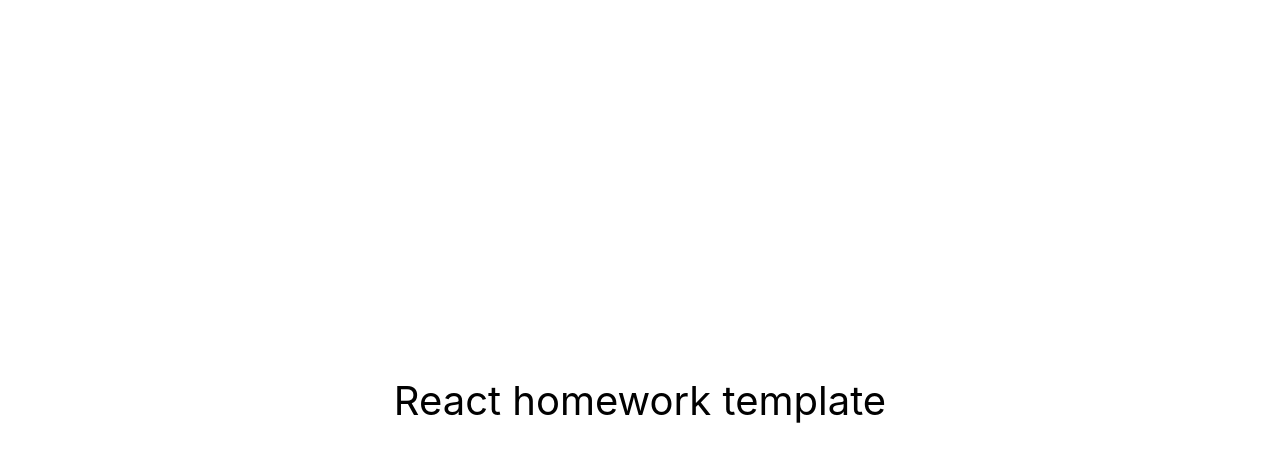
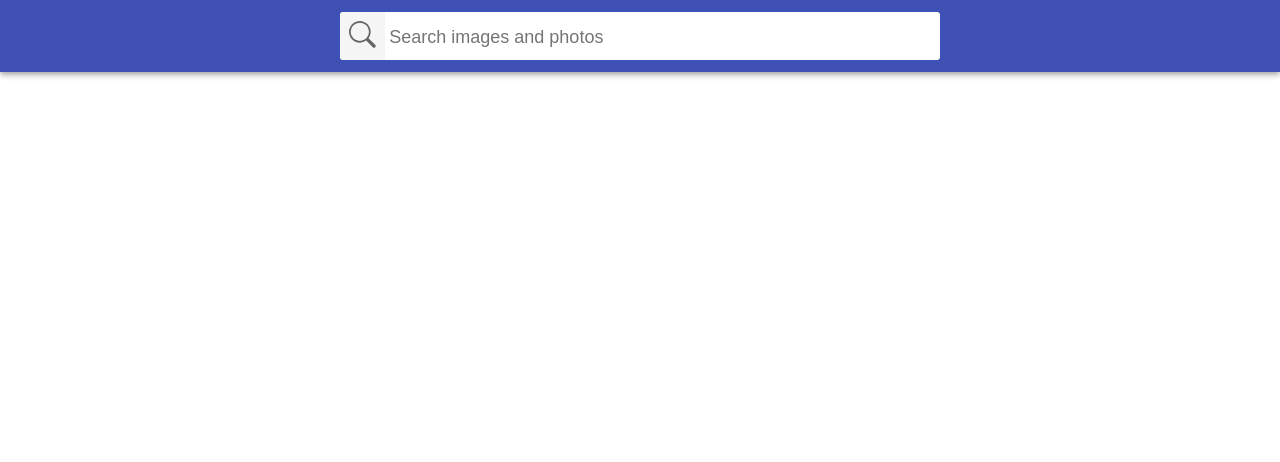
Before and after one commit to PoliukhovychAnna/goit-react-hw-03-image-finder, a React (Create React App) app: page / in a window 1280 px wide. Shown: the top 462 px of the page. Built offline with nearby package versions, Linux system fonts and the light colour scheme.

Commit message:
axios trouble

```diff
--- a/package.json
+++ b/package.json
@@ -7,8 +7,10 @@
     "@testing-library/jest-dom": "^5.16.3",
     "@testing-library/react": "^12.1.4",
     "@testing-library/user-event": "^13.5.0",
+    "axios": "^1.4.0",
     "react": "^18.1.0",
     "react-dom": "^18.1.0",
+    "react-icons": "^4.10.1",
     "react-scripts": "5.0.1",
     "web-vitals": "^2.1.3"
   },
--- /dev/null
+++ b/src/api.js
@@ -0,0 +1,35 @@
+import axios from "axios"
+
+// const lala = ' https: //pixabay.com/api/?q=cat&page=1&key=your_key&image_type=photo&orientation=horizontal&per_page=12'
+
+// axios.defaults.baseURL = 'https: //pixabay.com/api/';
+// axios.defaults.headers.common['x-api-key'] = '36097908-8b74f3252a1456be0d804a847';
+
+const URL = 'https: //pixabay.com/api/';
+const API_KEY = '36097908-8b74f3252a1456be0d804a847';
+
+
+
+export const getPictures = async (value) => {
+    let page = 1;
+    let per_page = 12;
+    console.log(value);
+try {
+  const response = await axios.get(
+      URL, {
+      params: {
+          key: API_KEY,
+          q: value,
+          image_type: 'photo',
+          orientation: 'horizontal',
+          safesearch: true,
+          page: page,
+          per_page: per_page,
+      },
+  });
+    console.log(response);
+    return response.data
+} catch (error) {
+  console.error(error);
+}
+}
--- a/src/components/App.jsx
+++ b/src/components/App.jsx
@@ -1,16 +1,66 @@
-export const App = () => {
-  return (
-    <div
-      style={{
-        height: '100vh',
-        display: 'flex',
-        justifyContent: 'center',
-        alignItems: 'center',
-        fontSize: 40,
-        color: '#010101'
-      }}
-    >
-      React homework template
-    </div>
-  );
-};
+import { Component } from "react"
+import { Searchbar } from "./Searchbar/Searchbar"
+import { ImageGallery } from "./ImageGallery/ImageGallery"
+
+
+export class App extends Component {
+  state = {
+  searchValue:'',
+  };
+
+
+  handleSearch = (value) => {
+  this.setState({searchValue:value})
+}
+
+
+
+
+
+
+
+
+  // getPictures = async(value) => {
+  //   const response = await axios.get(refs.URL, {
+  //     params: {
+  //       key: refs.API_KEY,
+  //           q: value,
+  //           image_type: 'photo',
+  //           orientation: 'horizontal',
+  //           safesearch: true,
+  //           page: this.state.page,
+  //           per_page: this.state.per_page,
+  //     },
+  //   })
+  //   console.log(response);
+  // return response
+  //   }
+
+    render() {
+
+    return (
+      <>
+        <Searchbar onSubmit={this.handleSearch} />
+        <ImageGallery valueToSearch={this.state.searchValue} />
+      </>
+    );
+  }
+}
+
+// async function getPictures() {
+//   try {
+//     const response = await axios.get(URL, {
+//       params: {
+//         key: this.API_KEY,
+//         q: value,
+//         image_type: 'photo',
+//         orientation: 'horizontal',
+//         safesearch: true,
+//         page: this.page,
+//         per_page: this.per_page,
+//       },
+//     });
+//   } catch (error) {
+//     console.error(error);
+//   }
+// }
--- /dev/null
+++ b/src/components/Button/Button.jsx
@@ -0,0 +1,3 @@
+export const Button = () => (
+    <></>
+)
--- /dev/null
+++ b/src/components/ImageGallery/ImageGallery.jsx
@@ -0,0 +1,22 @@
+import { Component } from "react";
+import { getPictures }  from 'api';
+
+export class ImageGallery extends Component {
+  state = {
+
+  }
+
+  componentDidUpdate(prevProps, prevState) {
+    if (prevProps.valueToSearch !== this.props.valueToSearch) {
+      getPictures(this.props.valueToSearch).then(
+        resp => console.log(resp)
+      );
+
+      }
+    }
+  render() {
+    return (
+      <ul className="gallery">{/* <!-- Набір <li> із зображеннями --> */}</ul>
+    );
+    }
+}
--- /dev/null
+++ b/src/components/ImageGalleryItem/ImageGalleryItem.jsx
@@ -0,0 +1,5 @@
+export const ImageGalleryItem = () => (
+  <li class="gallery-item">
+    <img src="" alt="" />
+  </li>
+);
--- /dev/null
+++ b/src/components/Loader/Loader.jsx
@@ -0,0 +1,3 @@
+export const Loader = () => (
+    <></>
+)
--- /dev/null
+++ b/src/components/Searchbar/Searchbar.jsx
@@ -0,0 +1,46 @@
+import { Component } from 'react';
+import { BsSearch } from 'react-icons/bs';
+
+
+export class Searchbar extends Component {
+  state = {
+    value: '',
+    };
+
+
+    handleSubmit = (e) => {
+        e.preventDefault()
+        const value = { value: this.state.value};
+
+        this.props.onSubmit(value)
+        this.setState({ value: ''});
+    };
+
+    handleChange = ({target:{value}}) => {
+        this.setState({value})
+    }
+
+    render() {
+    return (
+      <header className="Searchbar">
+        <form className="SearchForm" onSubmit={this.handleSubmit}>
+          <button type="submit" className="SearchForm-button">
+            <BsSearch size="2em" />
+            <span className="SearchForm-button-label">Search</span>
+          </button>
+
+          <input
+            className="SearchForm-input "
+                    type="text"
+                    value={this.state.value}
+                    onChange={this.handleChange}
+            autoComplete="off"
+            autoFocus
+            placeholder="Search images and photos"
+          />
+        </form>
+      </header>
+    );
+    }
+
+};
--- a/src/index.js
+++ b/src/index.js
@@ -2,6 +2,7 @@
 import ReactDOM from 'react-dom/client';
 import { App } from 'components/App';
 import './index.css';
+import './styles.css'
 
 ReactDOM.createRoot(document.getElementById('root')).render(
   <React.StrictMode>
--- /dev/null
+++ b/src/styles.css
@@ -0,0 +1,205 @@
+html {
+  box-sizing: border-box;
+  width: 100vw;
+  overflow-x: hidden;
+}
+
+*,
+*::before,
+*::after {
+  box-sizing: inherit;
+}
+
+body {
+  margin: 0;
+  font-family: -apple-system, BlinkMacSystemFont, 'Segoe UI', Roboto,
+    Oxygen-Sans, Ubuntu, Cantarell, 'Helvetica Neue', sans-serif;
+  color: #212121;
+  background-color: #fff;
+  -webkit-font-smoothing: antialiased;
+  -moz-osx-font-smoothing: grayscale;
+}
+
+img {
+  display: block;
+  max-width: 100%;
+  height: auto;
+}
+
+/*
+ * Стили компонента App
+ */
+.App {
+  display: grid;
+  grid-template-columns: 1fr;
+  grid-gap: 16px;
+  padding-bottom: 24px;
+}
+
+/*
+ * Стили компонента Searchbar
+ */
+.Searchbar {
+  top: 0;
+  left: 0;
+  position: sticky;
+  z-index: 1100;
+  display: flex;
+  justify-content: center;
+  align-items: center;
+  min-height: 64px;
+  padding-right: 24px;
+  padding-left: 24px;
+  padding-top: 12px;
+  padding-bottom: 12px;
+  color: #fff;
+  background-color: #3f51b5;
+  box-shadow: 0px 2px 4px -1px rgba(0, 0, 0, 0.2),
+    0px 4px 5px 0px rgba(0, 0, 0, 0.14), 0px 1px 10px 0px rgba(0, 0, 0, 0.12);
+}
+
+/*
+ * Стили компонента SearchForm
+ */
+.SearchForm {
+  display: flex;
+  align-items: center;
+  width: 100%;
+  max-width: 600px;
+  background-color: #fff;
+  border-radius: 3px;
+  overflow: hidden;
+}
+
+.SearchForm-button {
+  display: inline-block;
+  width: 48px;
+  height: 48px;
+  border: 0;
+  background-size: 40%;
+  background-repeat: no-repeat;
+  background-position: center;
+  opacity: 0.6;
+  transition: opacity 250ms cubic-bezier(0.4, 0, 0.2, 1);
+  cursor: pointer;
+  outline: none;
+}
+
+.SearchForm-button:hover {
+  opacity: 1;
+}
+
+.SearchForm-button-label {
+  position: absolute;
+  width: 1px;
+  height: 1px;
+  padding: 0;
+  overflow: hidden;
+  clip: rect(0, 0, 0, 0);
+  white-space: nowrap;
+  clip-path: inset(50%);
+  border: 0;
+}
+
+.SearchForm-input {
+  display: inline-block;
+  width: 100%;
+  font-size: 20px;
+  border: none;
+  outline: none;
+  padding-left: 4px;
+  padding-right: 4px;
+}
+
+.SearchForm-input::placeholder {
+  font: inherit;
+  font-size: 18px;
+}
+
+/*
+ * Стили компонента ImageGallery
+ */
+.ImageGallery {
+  display: grid;
+  max-width: calc(100vw - 48px);
+  grid-template-columns: repeat(auto-fill, minmax(320px, 1fr));
+  grid-gap: 16px;
+  margin-top: 0;
+  margin-bottom: 0;
+  padding: 0;
+  list-style: none;
+  margin-left: auto;
+  margin-right: auto;
+}
+
+/*
+ * Стили компонента ImageGalleryItem
+ */
+.ImageGalleryItem {
+  border-radius: 2px;
+  box-shadow: 0px 1px 3px 0px rgba(0, 0, 0, 0.2),
+    0px 1px 1px 0px rgba(0, 0, 0, 0.14), 0px 2px 1px -1px rgba(0, 0, 0, 0.12);
+}
+
+.ImageGalleryItem-image {
+  width: 100%;
+  height: 260px;
+  object-fit: cover;
+  transition: transform 250ms cubic-bezier(0.4, 0, 0.2, 1);
+}
+
+.ImageGalleryItem-image:hover {
+  transform: scale(1.03);
+  cursor: zoom-in;
+}
+
+/*
+ * Стили компонента Modal
+ */
+
+.Overlay {
+  position: fixed;
+  top: 0;
+  left: 0;
+  width: 100vw;
+  height: 100vh;
+  display: flex;
+  justify-content: center;
+  align-items: center;
+  background-color: rgba(0, 0, 0, 0.8);
+  z-index: 1200;
+}
+
+.Modal {
+  max-width: calc(100vw - 48px);
+  max-height: calc(100vh - 24px);
+}
+
+/*
+* Стили компонента Buton (Load more)
+*/
+.Button {
+  padding: 8px 16px;
+  border-radius: 2px;
+  background-color: #3f51b5;
+  transition: all 250ms cubic-bezier(0.4, 0, 0.2, 1);
+  text-align: center;
+  display: inline-block;
+  color: #fff;
+  border: 0;
+  text-decoration: none;
+  cursor: pointer;
+  font-family: inherit;
+  font-size: 18px;
+  line-height: 24px;
+  font-style: normal;
+  font-weight: 500;
+  min-width: 180px;
+  box-shadow: 0px 3px 1px -2px rgba(0, 0, 0, 0.2),
+    0px 2px 2px 0px rgba(0, 0, 0, 0.14), 0px 1px 5px 0px rgba(0, 0, 0, 0.12);
+}
+
+.Button:hover,
+.Button:focus {
+  background-color: #303f9f;
+}
```
Also changed, not shown: src/components/Modal/Modal.jsx (added, +7 -0 lines), src/index.css (line endings or trailing spaces), 1 other file (tests, documents, lock files or other folders).
